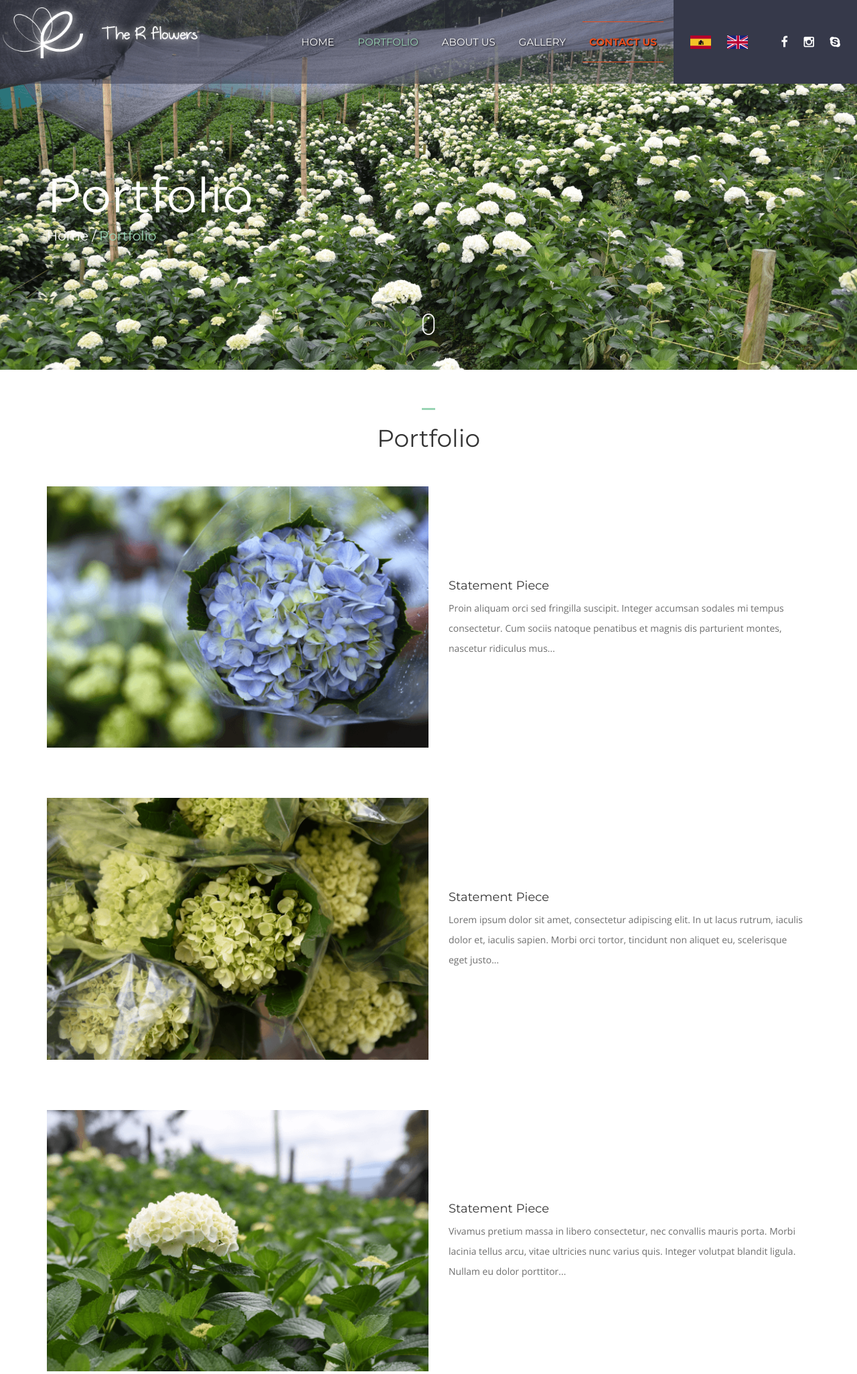
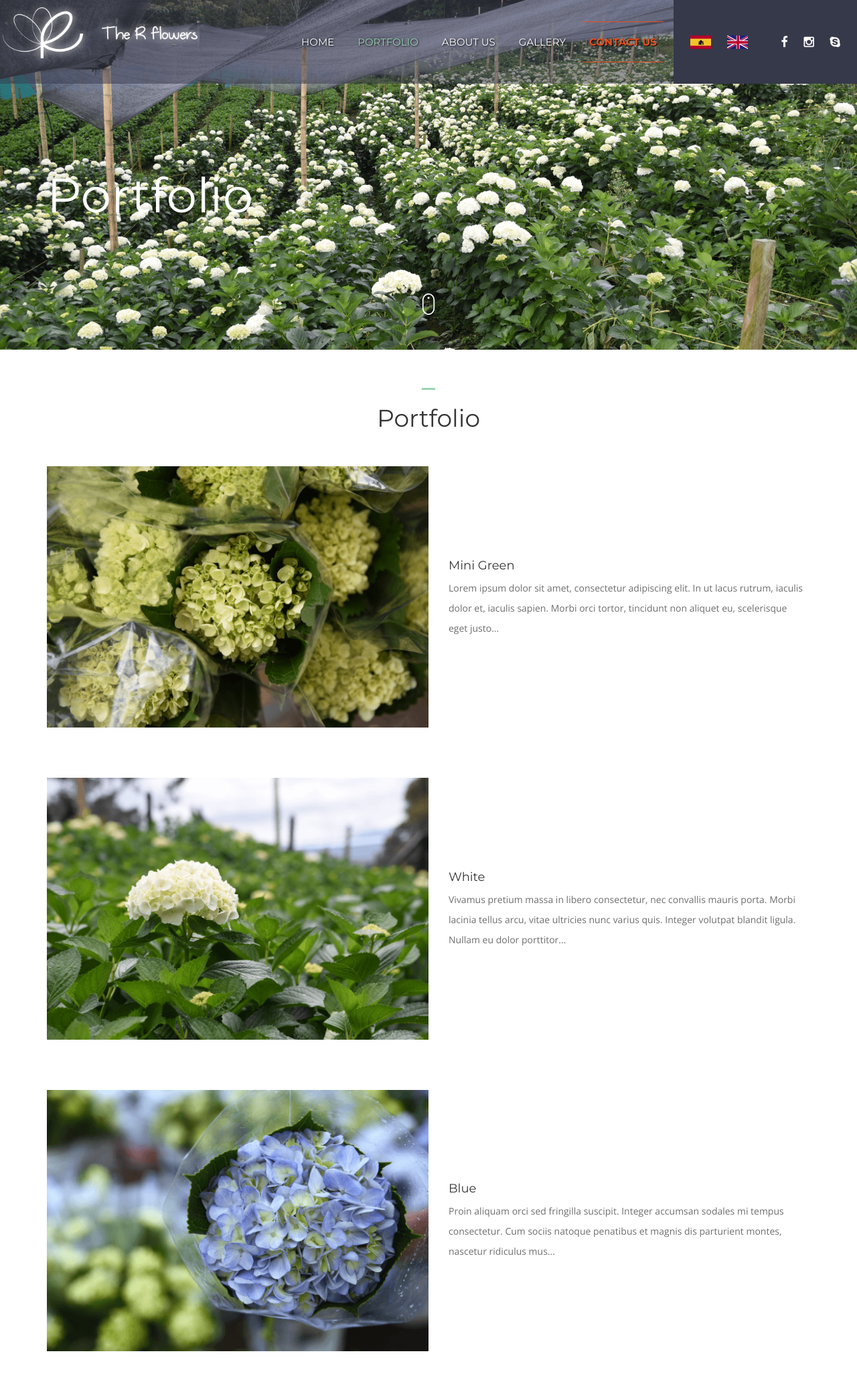
Before and after one commit to smoreno91/ther-flowers, a PHP site: page /portfolio.php in a window 1280 px wide. Shown: the top 2051 px of the page at 67% size. Run offline with PHP 8.4, Linux system fonts and the light colour scheme; some web fonts are replaced.

Commit message:
Adidng some corrections

```diff
--- a/assets/css/pages-style.css
+++ b/assets/css/pages-style.css
@@ -891,7 +891,7 @@
  ***********************************************************************************/
 
  	#footer {
-		padding: 110px 0;
+		padding: 50px 0;
 		background-color: #1a1c24;
 		color: #848484;
 	}
--- a/assets/js/custom.js
+++ b/assets/js/custom.js
@@ -117,10 +117,10 @@
 		$(window).scroll(function(){
 
 			if ($(window).scrollTop() > sticky_point) {
-				$("#header-sticky").slideDown(300).addClass("header-sticky");
+				$("#header-sticky").slideDown(10).addClass("header-sticky");
 				$("#header .menu ul, #header .menu .megamenu-container").css({"visibility": "hidden"});
 			} else {
-				$("#header-sticky").slideUp(100).removeClass("header-sticky");
+				$("#header-sticky").slideUp(10).removeClass("header-sticky");
 				$("#header .menu ul, #header .menu .megamenu-container").css({"visibility": "visible"});
 			}
 
--- a/includes/config.php
+++ b/includes/config.php
@@ -35,6 +35,7 @@ function _S($setting){
 function _L($phrase){
 
     $_L = array(
+        'SITE_NAME'             => array('en' => 'The R Flowers', 'es' => 'The R Flowers'),
         'LANG_HOME'             => array('en' => 'Home', 'es' => 'Home'),
         'LANG_PORTFOLIO'        => array('en' => 'Portfolio', 'es' => 'Portafolio'),
         'LANG_US'               => array('en' => 'About us', 'es' => 'Nosotros'),
@@ -46,7 +47,7 @@ function _L($phrase){
         'LANG_SOCIAL_RESP'      => array('en' => 'Corporate social responsability', 'es' => 'Responsabilidad social'),
         'LANG_OUR_FARMS'        => array('en' => 'Our farms', 'es' => 'Nuestras fincas'),
         'FOOTER_COPYRIGHT'      => array('en' => 'All Rights Reserved', 'es' => 'Todos los derechos reservados'),
-        'HOME_DO_YOU_LIKE'      => array('en' => 'Do you like The R Flowers?', 'es' => '¿Te gusta The R Flowers?'),
+        'HOME_DO_YOU_LIKE'      => array('en' => 'Do you like', 'es' => '¿Te gusta '),
         'US_OURCOMPANY_CONTENT' => array(
             'en' => 'We are a local farm located in La Ceja-Antioquia, a region with the perfect conditions to growth high quality Hydrangeas.  We specialize in growth high quality Hydrangeas in order to satisfy our clients needings.',
             'es' => 'Somos una finca productora de Hydrangeas ubicada en el municipio de La Ceja-Antioquia, el lugar perfecto para cultivar flores de excelente calidad. Nos especializamos en cultivar Hydrangeas de la mejor calidad para satisfacer las necesidades y deseos de nuestros clientes'
@@ -73,7 +74,7 @@ function _L($phrase){
         'CONTACT_PHONE'         => array('en' => 'Phone', 'es' => 'Teléfono'),
         'CONTACT_EMAIL'         => array('en' => 'E-mail', 'es' => 'Email'),
         'CONTACT_ADDRESS'       => array('en' => 'Address', 'es' => 'Dirección'),
-        ''  => array('en' => '', 'es' => ''),
+        'ERROR_404'             => array('en' => 'The page you are looking for does not exist', 'es' => 'La página que estas buscando no existe'),
         ''  => array('en' => '', 'es' => ''),
         ''  => array('en' => '', 'es' => ''),
         ''  => array('en' => '', 'es' => ''),
--- a/includes/footer.php
+++ b/includes/footer.php
@@ -9,7 +9,7 @@
 
 					<div class="widget widget-text">
 
-						<h6 class="widget-title"><span class="text-default-color">The R Flowers</span></h6>
+						<h6 class="widget-title"><span class="text-default-color"><?php echo _L("SITE_NAME") ?></span></h6>
 
 						<div>
 
@@ -61,7 +61,7 @@
 
 						<div>
 
-							<p>&copy; The R Flowers <?php echo date("Y"); ?>. <?php echo _L("FOOTER_COPYRIGHT") ?></p>
+							<p>&copy; <?php echo _L("SITE_NAME") ?> <?php echo date("Y"); ?>. <?php echo _L("FOOTER_COPYRIGHT") ?></p>
 
 						</div>
 
--- a/portfolio.php
+++ b/portfolio.php
@@ -1,7 +1,7 @@
 <?php
 	include("includes/config.php");
 	$actual_page = "portfolio";
-	$title = _L("LANG_PORTFOLIO") . " - The R Flowers";
+	$title = _L("LANG_PORTFOLIO") . " - " . _L("SITE_NAME");
 	$meta_keywords = "";
 	$meta_description = "";
 
@@ -23,11 +23,6 @@
 						<div class="col-sm-12">
 
 							<h1><?php echo _L("LANG_PORTFOLIO"); ?></h1>
-
-							<ol class="breadcrumb">
-								<li><a href="#"><?php echo _L("LANG_HOME"); ?></a></li>
-								<li class="active"><?php echo _L("LANG_PORTFOLIO"); ?></li>
-							</ol>
 
 							<a class="go-to-section" href="#page-content"><i class="bronx-icon-mouse"></i></a>
 
@@ -56,40 +51,7 @@
                 </div><!-- row -->
             </div><!-- container -->
 
-			<div class="container">
-				<div class="row">
-					<div class="col-sm-12">
-
-						<div class="portfolio-item portfolio-classic">
-
-							<div class="portfolio-item-thumbnail">
-
-								<img src="images/portfolio/blue.png" alt="">
-
-								<div class="portfolio-item-hover">
-
-									<a class="fancybox zoom-action" data-fancybox-group="portfolio" href="images/portfolio/blue.png">+</a>
-
-								</div><!-- portfolio-item-hover -->
-
-							</div><!-- portfolio-item-thumbnail -->
-
-							<div class="portfolio-item-details">
-
-								<h6>Statement Piece</h6>
-
-								<p>Proin aliquam orci sed fringilla suscipit. Integer accumsan sodales mi tempus consectetur.
-								Cum sociis natoque penatibus et magnis dis parturient montes, nascetur ridiculus mus...</p>
-
-							</div><!-- portfolio-item-details -->
-
-						</div><!-- portfolio-item -->
-
-					</div><!-- col -->
-				</div><!-- row -->
-			</div><!-- container -->
-
-			<div class="container">
+            <div class="container">
 				<div class="row">
 					<div class="col-sm-12">
 
@@ -109,7 +71,7 @@
 
 							<div class="portfolio-item-details">
 
-								<h6>Statement Piece</h6>
+								<h6>Mini Green</h6>
 
 								<p>Lorem ipsum dolor sit amet, consectetur adipiscing elit. In ut lacus rutrum, iaculis dolor
 								et, iaculis sapien. Morbi orci tortor, tincidunt non aliquet eu, scelerisque eget justo...</p>
@@ -142,10 +104,43 @@
 
 							<div class="portfolio-item-details">
 
-								<h6>Statement Piece</h6>
+								<h6>White</h6>
 
 								<p>Vivamus pretium massa in libero consectetur, nec convallis mauris porta. Morbi lacinia tellus arcu,
 								vitae ultricies nunc varius quis. Integer volutpat blandit ligula. Nullam eu dolor porttitor...</p>
+
+							</div><!-- portfolio-item-details -->
+
+						</div><!-- portfolio-item -->
+
+					</div><!-- col -->
+				</div><!-- row -->
+			</div><!-- container -->
+
+			<div class="container">
+				<div class="row">
+					<div class="col-sm-12">
+
+						<div class="portfolio-item portfolio-classic">
+
+							<div class="portfolio-item-thumbnail">
+
+								<img src="images/portfolio/blue.png" alt="">
+
+								<div class="portfolio-item-hover">
+
+									<a class="fancybox zoom-action" data-fancybox-group="portfolio" href="images/portfolio/blue.png">+</a>
+
+								</div><!-- portfolio-item-hover -->
+
+							</div><!-- portfolio-item-thumbnail -->
+
+							<div class="portfolio-item-details">
+
+								<h6>Blue</h6>
+
+								<p>Proin aliquam orci sed fringilla suscipit. Integer accumsan sodales mi tempus consectetur.
+								Cum sociis natoque penatibus et magnis dis parturient montes, nascetur ridiculus mus...</p>
 
 							</div><!-- portfolio-item-details -->
 
```
Also changed, not shown: aboutus.php (+1 -6 lines), contactus.php (+1 -6 lines), error-404.php (+3 -9 lines), gallery.php (+1 -6 lines), index.php (+17 -28 lines).
